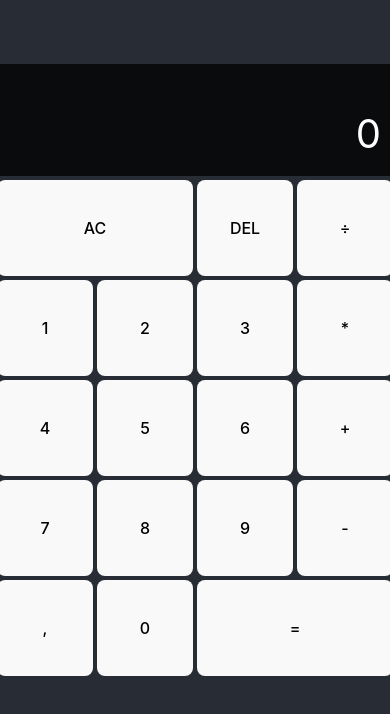
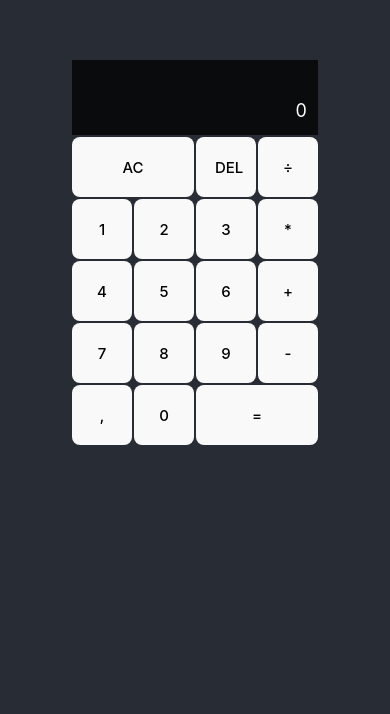
Before and after one commit to diebrudie/react-calculator, a React (Vite) app: page / in a window 390 px wide. Shown: the top 714 px of the page. Built offline with nearby package versions, Linux system fonts and the light colour scheme.

Commit message:
adding responsiveness for smaller devices

```diff
--- a/src/App.css
+++ b/src/App.css
@@ -60,3 +60,29 @@ body {
   color: white;
   font-size: 2.5rem;
 }
+
+@media (max-width: 768px) {
+  .calculator-grid {
+    grid-template-columns: repeat(4, 4rem);  /* Smaller button widths */
+    grid-template-rows: minmax(5rem, auto) repeat(5, 4rem); /* Smaller button heights */
+    grid-gap: 2px; /* Reduce gap size */
+  }
+
+  .output {
+    font-size: 0.8rem; /* Smaller font size for the display */
+  }
+
+  button {
+    padding: 0.4em 0.8em; /* Smaller padding */
+    font-size: 0.9rem; /* Smaller font size for buttons */
+  }
+
+  .span-two {
+    grid-column: span 2; /* Ensure wide buttons span correctly */
+  }
+
+  .previous-operand, .current-operand {
+    font-size: 1.2rem; /* Adjust font size for operands */
+  }
+
+}
--- a/src/index.css
+++ b/src/index.css
@@ -11,6 +11,12 @@
   text-rendering: optimizeLegibility;
   -webkit-font-smoothing: antialiased;
   -moz-osx-font-smoothing: grayscale;
+}
+
+@media (max-width: 768px) {
+  :root {
+    font-size: 15px; /* Smaller base font size, affects all rem calculations */
+  }
 }
 
 a {
```
